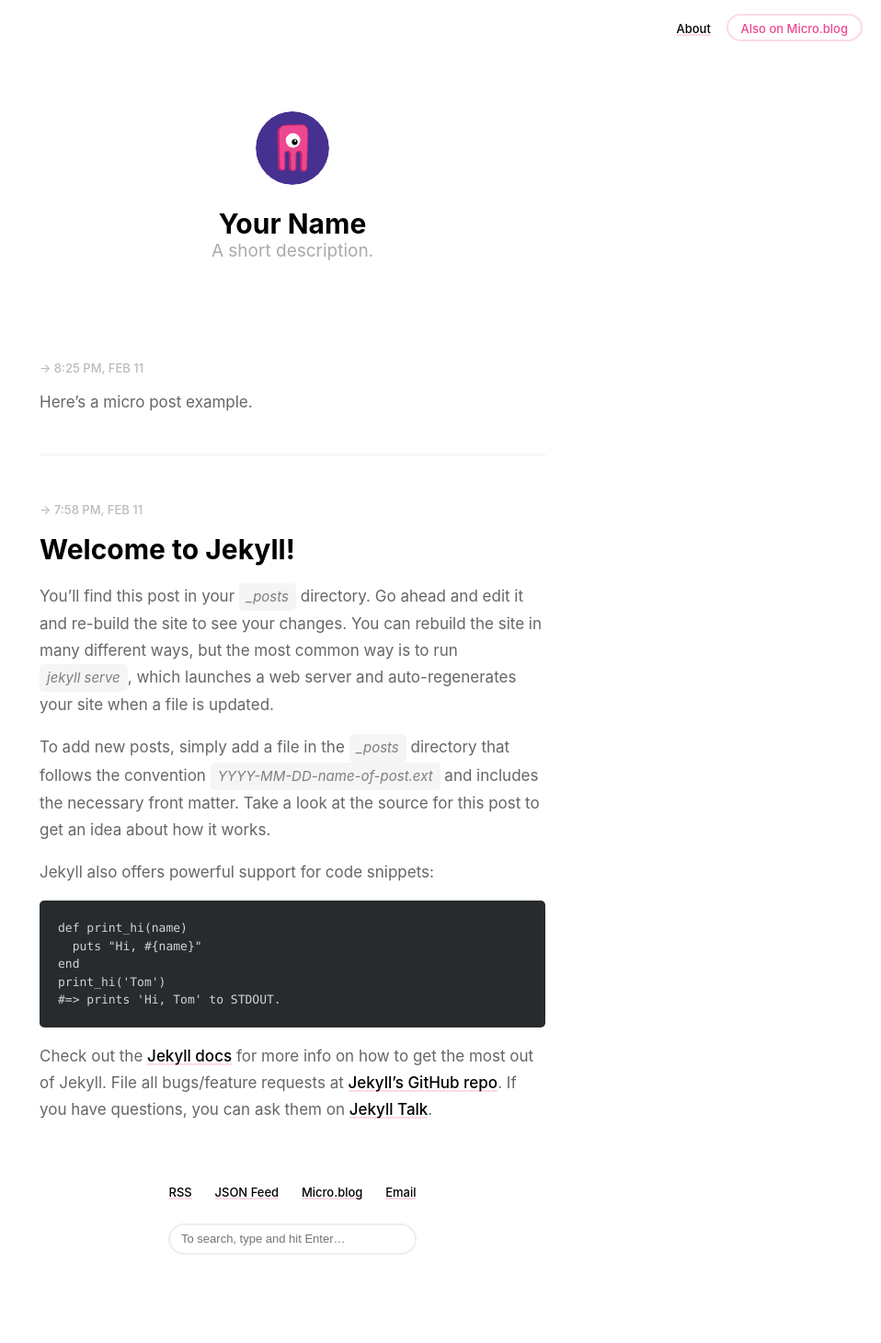
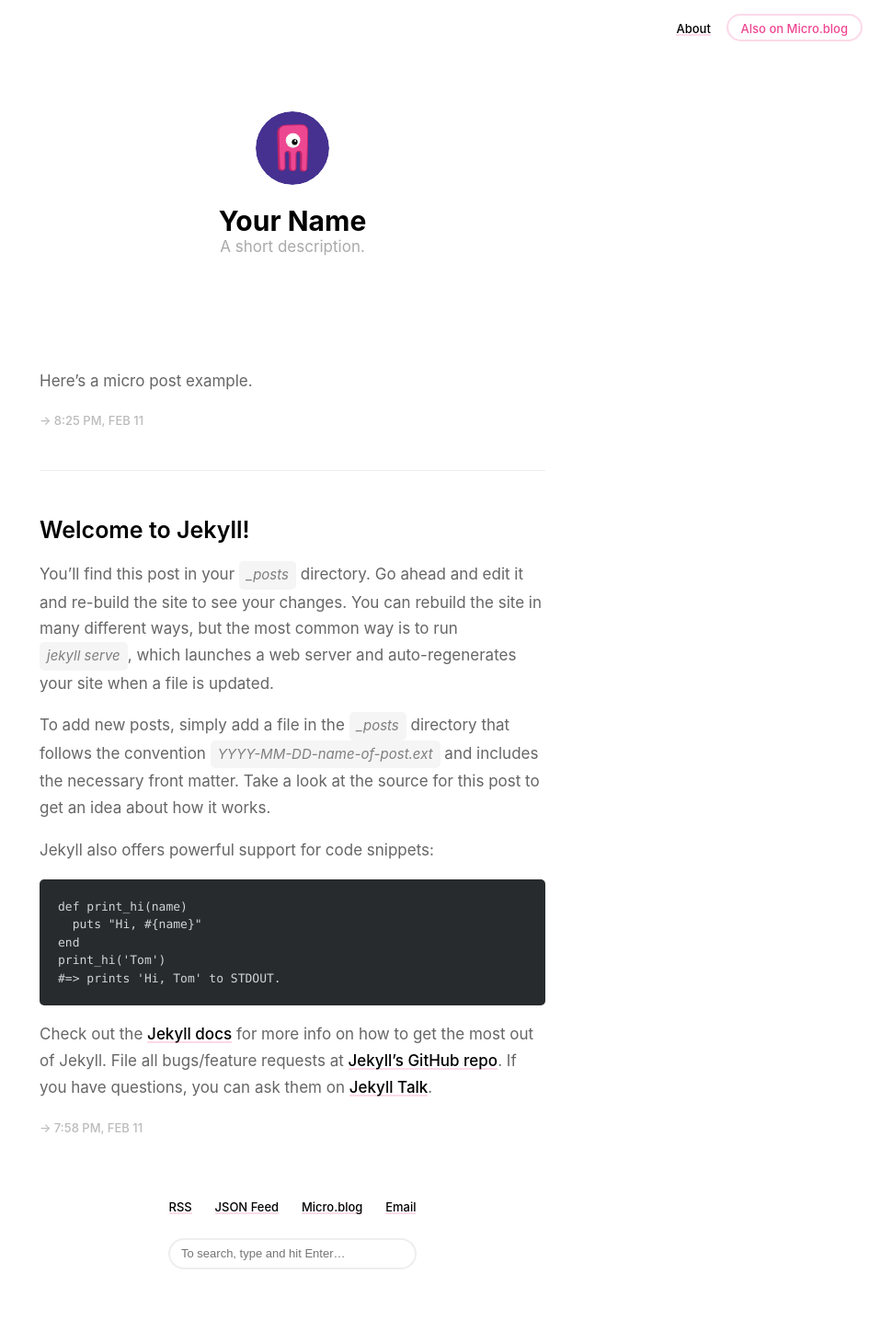
Before and after one commit to microdotblog/theme-marfa, a Jekyll site: the page built from index.html, in a window 1280 px wide. Shown: the whole page at 92% size, without its empty margins (322-1280 px from the left). Built offline with Jekyll 4.4.1, drawn with Linux system fonts in a browser that asks for light colours; the list of posts is cut into pages by our own code.

Commit message:
Many updates to layout and css

```diff
--- a/_includes/post-list.html
+++ b/_includes/post-list.html
@@ -2,19 +2,23 @@
   {% for post in paginator.posts %}
   <li>
     <article>
-      <a href="{{ site.baseurl }}/{{ post.url | remove_first: '/' }}" class="u-url"><aside class="dates"><time datetime="{{ post.date }}" class="dt-published">→ {{ post.date | date:"%-I:%M %p, %b %-d" }}</time></aside></a>
       {% if post.title == "" %}
       <section class="post-body">
         {{ post.content }}
       </section>
       {% else %}
       <header>
-        <h1><a href="{{ site.baseurl }}/{{ post.url | remove_first: '/' }}">{{ post.title }}</a></h1>
+        <h2><a href="{{ site.baseurl }}/{{ post.url | remove_first: '/' }}">{{ post.title }}</a></h2>
       </header>
       <section class="post-body">
         {{ post.content }}
       </section>
       {% endif %}
+      <a href="{{ site.baseurl }}/{{ post.url | remove_first: '/' }}" class="u-url">
+        <aside class="dates">
+          <time datetime="{{ post.date }}" class="dt-published">→ {{ post.date | date:"%-I:%M %p, %b %-d" }}</time>
+        </aside>
+      </a>
     </article>
   </li>
   <span class="separator"><span class="divider"></span></span>
--- a/assets/css/style.css
+++ b/assets/css/style.css
@@ -13,7 +13,7 @@ html,body,div,span,applet,object,iframe,h1,h2,h3,h4,h5,h6,p,blockquote,pre,a,abb
 }
 
 /* Spacing */
-.highlight, .post h1, h2, h3, h4, h5, h6, p, .post-body ul, .post-body li, .bio li, video, pre ::before {
+.highlight, .post h1, h2, h3, p, .post-body ul, .dates, .post-body li, .bio li, video, pre ::before {
 	margin-top: 1em;
 }
 
@@ -40,7 +40,7 @@ body {
 	display: inline-block;
 	width: 80px;
 	height: 80px;
-	margin-bottom: 20px;
+	margin-bottom: 1em;
 	border-radius: 40px;
 }
 
@@ -52,6 +52,10 @@ body {
 
 .bio p:first-child {
 	margin-top: 0;
+}
+
+.bio li {
+	list-style-position: outside;
 }
 
 /* Nav */
@@ -107,7 +111,7 @@ p, li {
 	line-height: 1.7;
 }
 
-h1, h2, h3, h4, h5, h6 {
+h1, h2, h3 {
 	color: #000;
 }
 
@@ -118,26 +122,11 @@ h1 {
 
 h2 {
 	font-size: 25px;
-	font-weight: bold;
+	font-weight: 600;
 }
 
 h3 {
-	font-size: 23px;
-	font-weight: 500;
-}
-
-h4 {
-	font-size: 19px;
-	font-weight: 500;
-}
-
-h5 {
-	font-size: 15px;
-	font-weight: 500;
-}
-
-h6 {
-	font-size: 13px;
+	font-size: 20px;
 	font-weight: 500;
 }
 
@@ -316,8 +305,8 @@ Post List
 	margin-bottom: 0;
 }
 
-#post-list h1 {
-	padding-top: 17px;
+#post-list h2 {
+	margin-top: 0;
 	line-height: 1.35;
 }
 
@@ -348,7 +337,7 @@ footer #wrapper {
 #post-meta {
 	font-size: 13px;
 	font-weight: bold;
-	line-height: 1.4;
+	line-height: 1.5;
 	border-top: 1px solid #eee;
 	padding-top: 40px;
 	padding-bottom: 40px;
@@ -424,7 +413,7 @@ footer #wrapper {
 	color: #bbb;
 	width: 100%;
 	text-transform: uppercase;
-	margin-bottom: -5px;
+	padding-top: 5px;
 }
 
 h2.headline {
@@ -481,15 +470,4 @@ h2.headline {
 		font-size: 19px;
 	}
 
-	h4 {
-		font-size: 17px;
-	}
-
-	h5 {
-		font-size: 14px;
-	}
-
-	h6 {
-		font-size: 13px;
-	}
 }
```
Also changed, not shown: screenshot/home.png, 1 other file.
